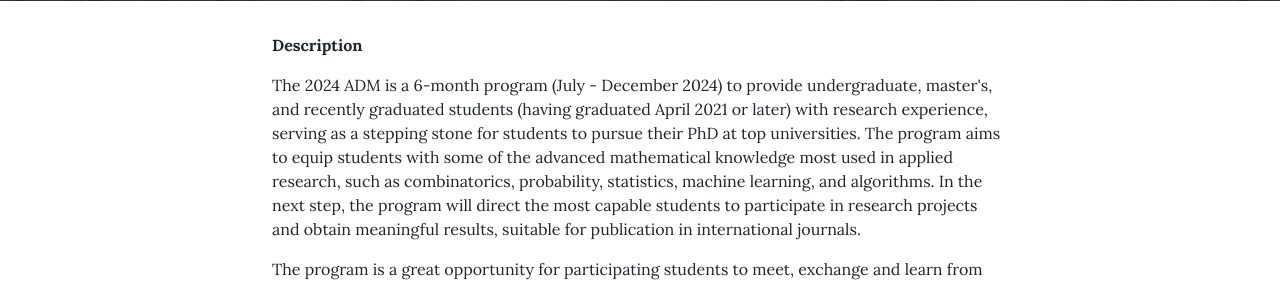
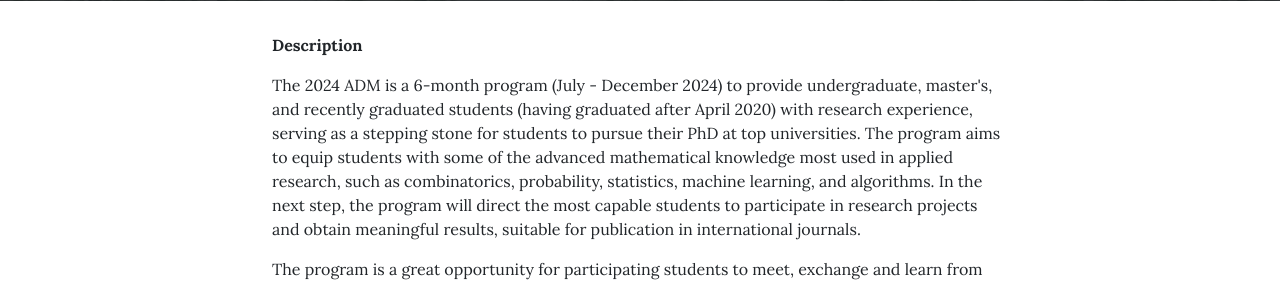
Before and after one commit to adm-vietnam/adm-vietnam.github.io, a Jekyll site: the page built from pages/home.md, in a window 1280 px wide. Shown: the part 200-485 px from the top of the page. Built offline with Jekyll 4.4.1, drawn with Linux system fonts in a browser that asks for light colours.

Commit message:
Update home.md

```diff
--- a/pages/home.md
+++ b/pages/home.md
@@ -8,7 +8,7 @@ permalink: /
 
 <b>Description</b> <br>
 <p>
-The 2024 ADM is a 6-month program (July - December 2024) to provide undergraduate, master's, and recently graduated students (having graduated April 2021 or later) with research experience, serving as a stepping stone for students to pursue their PhD at top universities. The program aims to equip students with some of the advanced mathematical knowledge most used in applied research, such as combinatorics, probability, statistics, machine learning, and algorithms. In the next step, the program will direct the most capable students to participate in research projects and obtain meaningful results, suitable for publication in international journals.
+The 2024 ADM is a 6-month program (July - December 2024) to provide undergraduate, master's, and recently graduated students (having graduated after April 2020) with research experience, serving as a stepping stone for students to pursue their PhD at top universities. The program aims to equip students with some of the advanced mathematical knowledge most used in applied research, such as combinatorics, probability, statistics, machine learning, and algorithms. In the next step, the program will direct the most capable students to participate in research projects and obtain meaningful results, suitable for publication in international journals.
 </p>
 
 <p>
```
